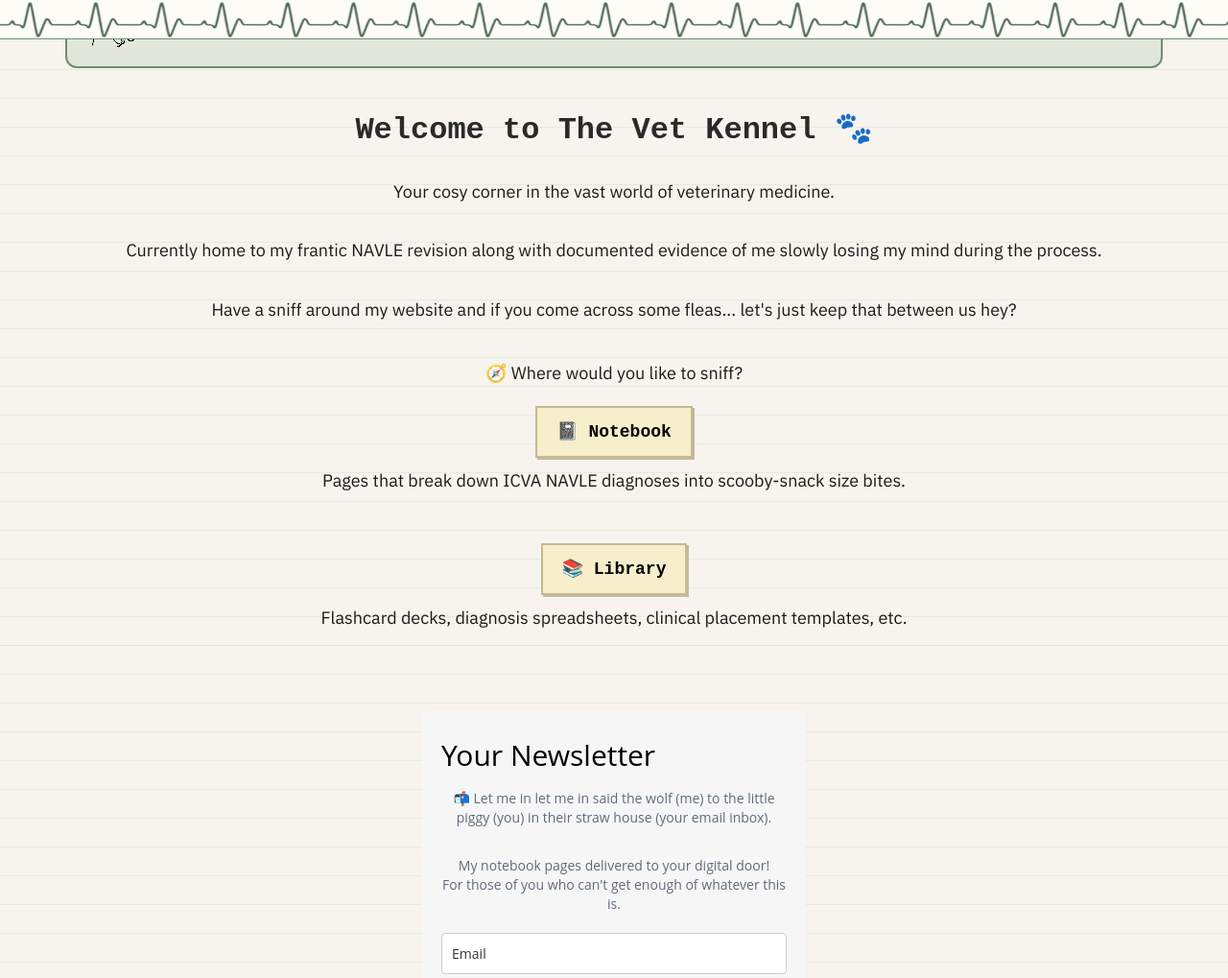
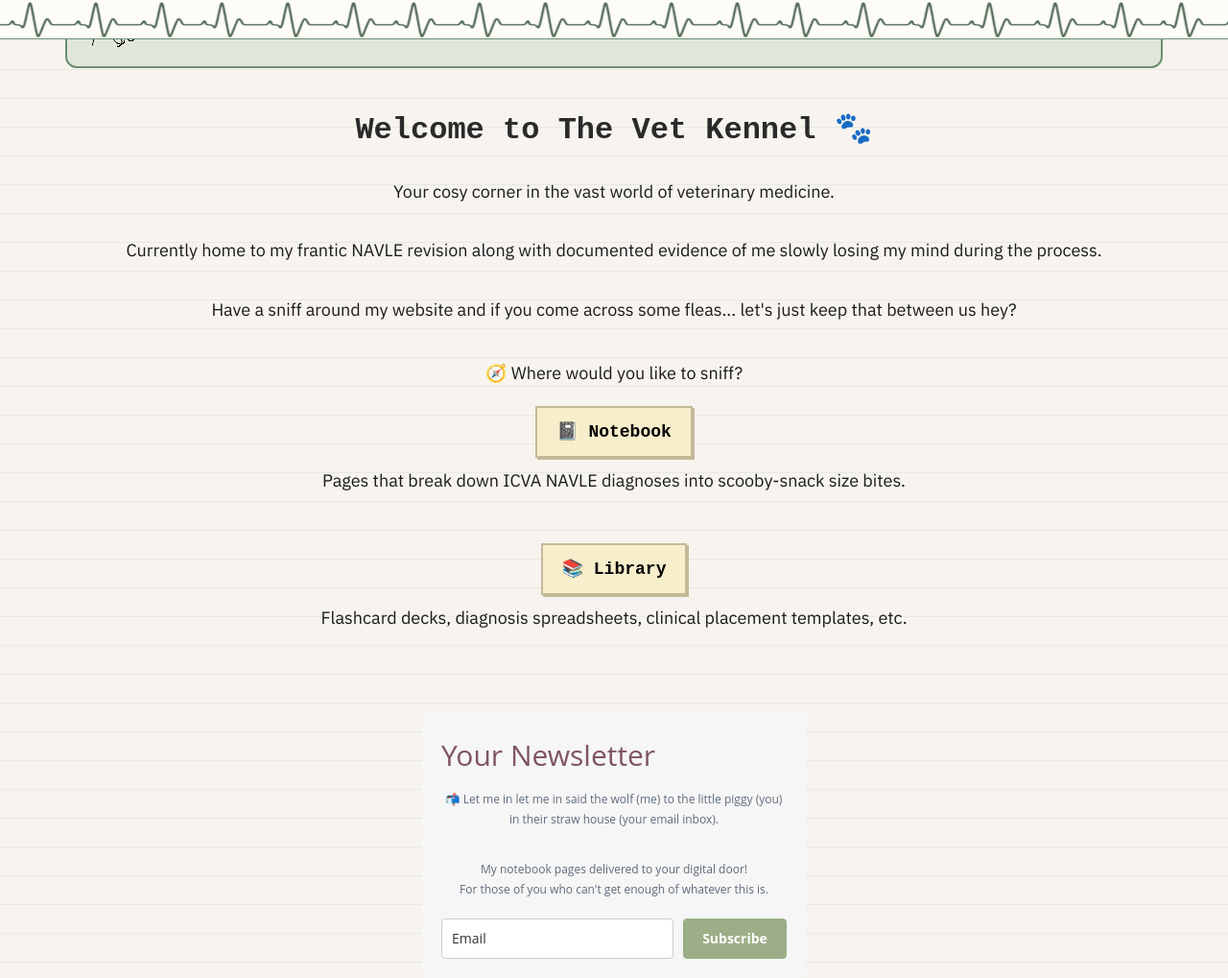
Before and after one commit to TheVetKennel/thevetkennel.github.io, a Jekyll site: the page built from index.md, in a window 1280 px wide and 1400 px high, scrolled down 77 px. Shown: the top 1019 px of the window at 96% size. Built offline with Jekyll 4.4.1, drawn with Linux system fonts in a browser that asks for light colours; some web fonts are replaced; grey boxes are pictures that could not be loaded.

Commit message:
Update footer.html

```diff
--- a/_includes/footer.html
+++ b/_includes/footer.html
@@ -1,6 +1,6 @@
 
 <footer style="text-align:center;">
-  <section class="newsletter-signup">
+    <section class="newsletter-signup">
 <style type="text/css">@import url("https://assets.mlcdn.com/fonts.css?version=1756385");</style>
     <style type="text/css">
     /* LOADER */
@@ -104,7 +104,7 @@
       }
       #mlb2-30225312.ml-form-embedContainer .ml-form-embedWrapper .ml-form-embedBody .ml-form-embedContent h4,
       #mlb2-30225312.ml-form-embedContainer .ml-form-embedWrapper .ml-form-successBody .ml-form-successContent h4 {
-        color: #000000;
+        color: #805463;
         font-family: 'Open Sans', Arial, Helvetica, sans-serif;
         font-size: 30px;
         font-weight: 400;
@@ -114,7 +114,7 @@
       }
       #mlb2-30225312.ml-form-embedContainer .ml-form-embedWrapper .ml-form-embedBody .ml-form-embedContent p,
       #mlb2-30225312.ml-form-embedContainer .ml-form-embedWrapper .ml-form-successBody .ml-form-successContent p {
-        color: #000000;
+        color: #5F6C7B;
         font-family: 'Open Sans', Arial, Helvetica, sans-serif;
         font-size: 14px;
         font-weight: 400;
@@ -126,7 +126,7 @@
       #mlb2-30225312.ml-form-embedContainer .ml-form-embedWrapper .ml-form-embedBody .ml-form-embedContent ol,
       #mlb2-30225312.ml-form-embedContainer .ml-form-embedWrapper .ml-form-successBody .ml-form-successContent ul,
       #mlb2-30225312.ml-form-embedContainer .ml-form-embedWrapper .ml-form-successBody .ml-form-successContent ol {
-        color: #000000;
+        color: #5F6C7B;
         font-family: 'Open Sans', Arial, Helvetica, sans-serif;
         font-size: 14px;
       }
@@ -591,8 +591,48 @@
       }
     </style>
 
+    <style type="text/css">
 
+      .ml-mobileButton-horizontal { display: none; }
 
+      #mlb2-30225312 .ml-mobileButton-horizontal button {
+
+        background-color: #9bae87 !important;
+        border-color: #9bae87 !important;
+        border-style: solid !important;
+        border-width: 1px !important;
+        border-radius: 4px !important;
+        box-shadow: none !important;
+        color: #ffffff !important;
+        cursor: pointer;
+        font-family: 'Open Sans', Arial, Helvetica, sans-serif !important;
+        font-size: 14px !important;
+        font-weight: 700 !important;
+        line-height: 20px !important;
+        padding: 10px !important;
+        width: 100% !important;
+
+      }
+
+      @media only screen and (max-width: 400px) {
+        #mlb2-30225312.ml-form-embedContainer .ml-form-embedWrapper .ml-form-embedBody .ml-form-formContent.horozintalForm {
+          padding: 0 0 10px 0 !important;
+        }
+        .ml-hide-horizontal { display: none !important; }
+        .ml-form-formContent.horozintalForm .ml-button-horizontal { display: none!important; }
+        .ml-mobileButton-horizontal { display: inline-block !important; margin-bottom: 20px;width:100%; }
+        .ml-form-formContent.horozintalForm .ml-form-horizontalRow .ml-input-horizontal > div { padding-bottom: 0px !important; }
+      }
+
+    </style>
+  <style type="text/css">
+    @media only screen and (max-width: 400px) {
+       .ml-form-formContent.horozintalForm .ml-form-horizontalRow .horizontal-fields {
+        margin-bottom: 10px !important;
+        width: 100% !important;
+      }
+    }
+  </style>
 
 
 
@@ -760,61 +800,56 @@
 
 
 
-          <div class="ml-form-embedBody ml-form-embedBodyDefault row-form">
+          <div class="ml-form-embedBody ml-form-embedBodyHorizontal row-form">
 
             <div class="ml-form-embedContent" style=" ">
 
                 <h4>Your Newsletter</h4>
-                <p style="text-align: center;"><span style="color: rgb(95, 108, 123);"><span style="color: rgb(95, 108, 123);"></span>📬 Let me in let me in said the wolf (me) to the little piggy (you) in their straw house (your email inbox).<br><br></span></p>
-<p style="text-align: center;"><span style="color: rgb(95, 108, 123);">My notebook pages delivered to your digital door!<br>For those of you who can't get enough of whatever this is.</span></p>
+                <p style="text-align: center;"><span style="color: rgb(95, 108, 123);"></span><span style="font-size: 12px;">📬 Let me in let me in said the wolf (me) to the little piggy (you) in their straw house (your email inbox).<br><br></span></p>
+<p style="text-align: center;"><span style="font-size: 12px;">My notebook pages delivered to your digital door!<br>For those of you who can't get enough of whatever this is.</span></p>
 
             </div>
 
             <form class="ml-block-form" action="https://assets.mailerlite.com/jsonp/1765375/forms/164026505521792291/subscribe" data-code="" method="post" target="_blank">
-              <div class="ml-form-formContent">
 
 
-
-                  <div class="ml-form-fieldRow ml-last-item">
-                    <div class="ml-field-group ml-field-email ml-validate-email ml-validate-required">
+              <div class="ml-form-formContent horozintalForm">
+                <div class="ml-form-horizontalRow">
+                  <div class="ml-input-horizontal">
 
 
-
-
-                      <!-- input -->
-                      <input aria-label="email" aria-required="true" type="email" class="form-control" data-inputmask="" name="fields[email]" placeholder="Email" autocomplete="email">
-                      <!-- /input -->
-
-                      <!-- textarea -->
-
-                      <!-- /textarea -->
-
-                      <!-- select -->
-
-                      <!-- /select -->
-
-                      <!-- checkboxes -->
-
-            <!-- /checkboxes -->
-
-                      <!-- radio -->
-
-                      <!-- /radio -->
-
-                      <!-- countries -->
-
-                      <!-- /countries -->
+                      <div style="width: 100%;" class="horizontal-fields">
 
 
 
 
 
-                    </div>
+
+                        <div class="ml-field-group ml-field-email ml-validate-email ml-validate-required">
+
+                          <!-- input -->
+                      <input type="email" class="form-control" data-inputmask="" name="fields[email]" placeholder="Email" autocomplete="email">
+                      <!-- /input -->
+                        </div>
+
+
+
+                      </div>
+
                   </div>
 
+
+                  <div class="ml-button-horizontal primary ">
+
+                      <button type="submit" class="primary">Subscribe</button>
+
+                    <button disabled="disabled" style="display: none;" type="button" class="loading">
+                      <div class="ml-form-embedSubmitLoad"></div>
+                      <span class="sr-only">Loading...</span>
+                    </button>
+                  </div>
+                </div>
               </div>
-
-
 
               <!-- Privacy policy -->
 
@@ -834,17 +869,15 @@
 
               <input type="hidden" name="ml-submit" value="1">
 
-              <div class="ml-form-embedSubmit">
 
-                  <button type="submit" class="primary">Subscribe</button>
 
+              <div class="ml-mobileButton-horizontal">
+                <button type="submit" class="primary">Subscribe</button>
                 <button disabled="disabled" style="display: none;" type="button" class="loading">
                   <div class="ml-form-embedSubmitLoad"></div>
                   <span class="sr-only">Loading...</span>
                 </button>
               </div>
-
-
               <input type="hidden" name="anticsrf" value="true">
             </form>
           </div>
@@ -853,10 +886,8 @@
 
             <div class="ml-form-successContent">
 
-                <h4>Thank you!</h4>
-
-                  <p>You have successfully joined our subscriber list.</p>
-
+                <h4>Woohoo!</h4>
+                <p><span style="color: rgb(95, 108, 123);">Welcome to the club&nbsp;🎉</span></p>
 
             </div>
 
@@ -881,6 +912,6 @@
       <script src="https://groot.mailerlite.com/js/w/webforms.min.js?v176e10baa5e7ed80d35ae235be3d5024" type="text/javascript"></script>
         <script>
             fetch("https://assets.mailerlite.com/jsonp/1765375/forms/164026505521792291/takel")
-        </script></section>
+        </script>
   <p>© 2025 The Vet Kennel · All rights reserved</p>
 </footer>
```
